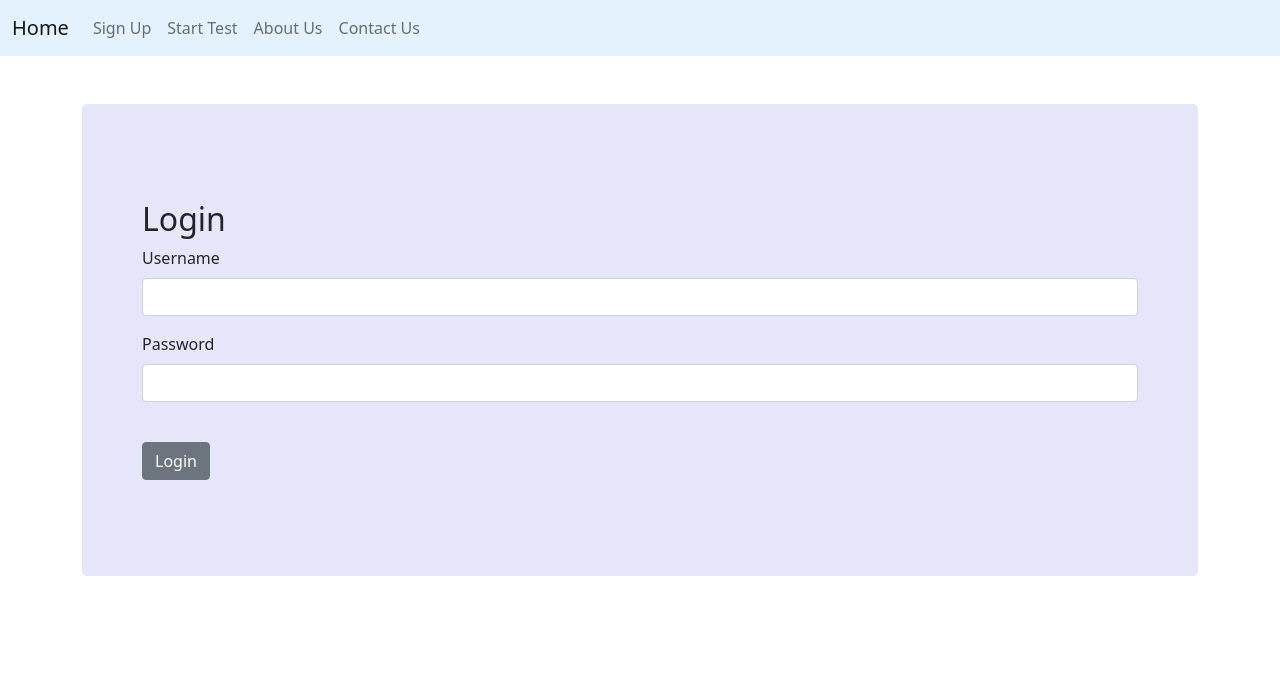
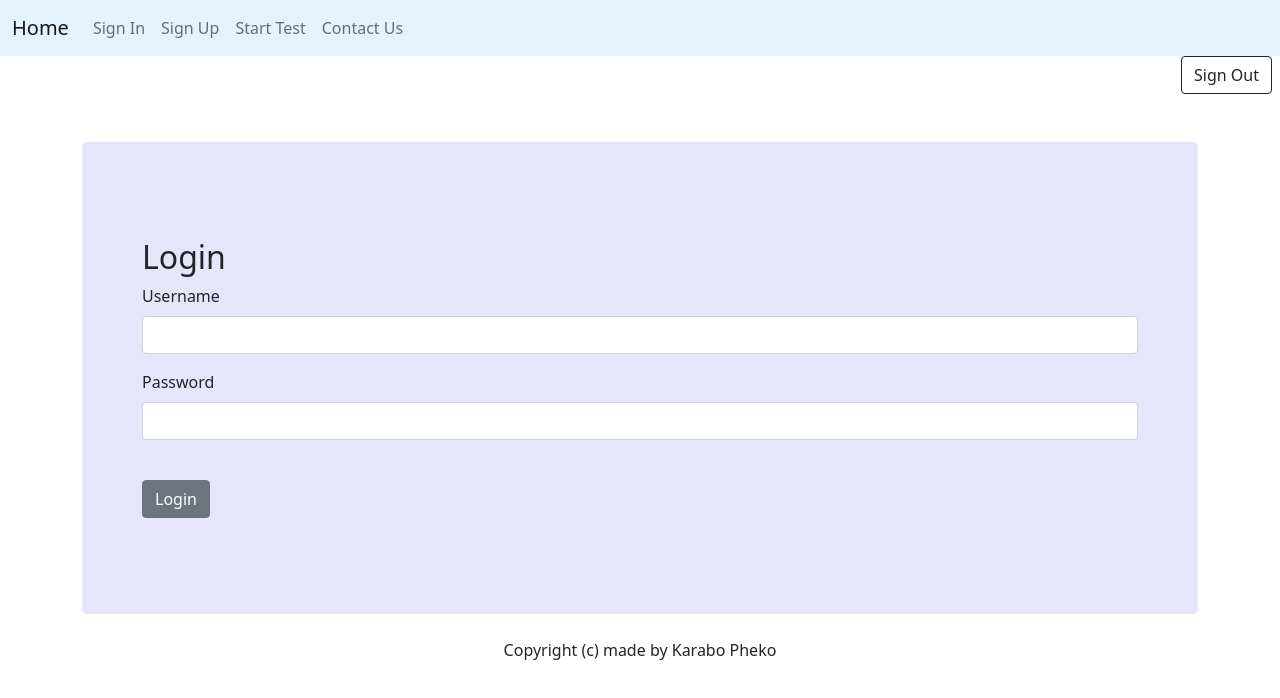
Before and after one commit to PhekoK/Online-Test-Application-Project, an Angular app: page /login in a window 1280 px wide. Shown: the top 698 px of the page. Built offline with nearby package versions, Linux system fonts and the light colour scheme.

Commit message:
Last Commit

```diff
--- a/src/app/main/main.component.html
+++ b/src/app/main/main.component.html
@@ -17,14 +17,18 @@
       <div class="collapse navbar-collapse" id="navbarText">
         <ul class="navbar-nav me-auto mb-2 mb-lg-0">
           <li class="nav-item">
+            <a routerLink='login' class="nav-link">Sign In</a>
+          </li>
+          <li class="nav-item">
             <a routerLink='register' class="nav-link">Sign Up</a>
           </li>
           <li class="nav-item">
             <a routerLink='quizhome' class="nav-link">Start Test</a>
           </li>
-          <li class="nav-item">
+
+         <!-- <li class="nav-item">
             <a routerLink='about' class="nav-link">About Us</a>
-          </li>
+          </li>-->
           <li class="nav-item">
             <a routerLink='contact' class="nav-link">Contact Us</a>
           </li>
@@ -32,7 +36,10 @@
       </div>
     </div>
   </nav>
+<div class="text-end" *ngIf="!loggedIn">
 
+  <a (click)="logout()" class="btn btn-outline-dark me-2">Sign Out</a>
+</div>
 </header>
 
 <!--Where my routes will render-->
@@ -42,7 +49,17 @@
       <div class="container-fluid py-5">
           <router-outlet>
               <!-- Placeholder for rendering rotues -->
+
           </router-outlet>
+
       </div>
   </div>
 </div>
+
+<div>
+  <div>
+    <div class="footer text-center">
+      Copyright (c) made by Karabo Pheko
+    </div>
+  </div>
+</div>
--- a/src/app/main/main.component.ts
+++ b/src/app/main/main.component.ts
@@ -1,4 +1,5 @@
 import { Component, OnInit } from '@angular/core';
+import { AuthGuard } from '../services/auth.guard';
 
 @Component({
   selector: 'app-main',
@@ -7,9 +8,19 @@ import { Component, OnInit } from '@angular/core';
 })
 export class MainComponent implements OnInit {
 
-  constructor() { }
+  loggedIn: boolean = false;
+
+  constructor(private _authGuard: AuthGuard) { }
 
   ngOnInit(): void {
+    if (this._authGuard.isLoggedIn()) {
+      this.loggedIn = true;
+    } else {
+      this.loggedIn = false;
+    }
   }
 
+  logout() {
+    this._authGuard.logout();
+  }
 }
--- a/src/app/quiz/quiz.component.html
+++ b/src/app/quiz/quiz.component.html
@@ -1,6 +1,6 @@
 <div class="row">
 
-  <h5 class="text-right">User ID:</h5>
+  <h5 class="text-right">User ID: </h5>
     <div class="col-6">
         <h3>Online Assessment</h3>
     </div>
@@ -27,8 +27,11 @@
 
     <div *ngIf="mode=='quiz' && quiz">
         <div *ngFor="let question of filteredQuestions;">
-          <div class="badge badge-info">Question {{pager.index + 1}} of {{pager.count}}.</div>
-          <div *ngIf="config.duration" class="badge badge-info float-right">Time: {{ellapsedTime}} / {{duration}}</div>
+          <div class="badge badge-dark">Question {{pager.index + 1}} of {{pager.count}}.</div>
+          <div class="row text-right">
+            <div *ngIf="config.duration" class="badge badge-info float-right">Time: {{ellapsedTime}} / {{duration}}</div>
+          </div>
+
           <h3 class="font-weight-normal">{{pager.index + 1}}.
             <span [innerHTML]="question.name"></span>
           </h3>
@@ -36,7 +39,7 @@
             <div class="col-6" *ngFor="let option of question.options">
               <div class="option">
                 <label class="font-weight-normal" [attr.for]="option.id">
-                  <input id="{{option.id}}" type="checkbox" [(ngModel)]="option.selected" (change)="onSelect(question, option);" /> {{option.name}}
+                  <input id="{{option.id}}" type="checkbox" [(ngModel)]="option.selected" class="bg bg-success" (change)="onSelect(question, option);" /> {{option.name}}
                 </label>
               </div>
             </div>
@@ -65,7 +68,7 @@
                 <h4>{{index + 1}}. {{question.name}}</h4>
                 <div class="row">
                     <div class="col-6" *ngFor="let Option of question.options">
-                        <input type="checkbox" id="{{Option.id}}" disabled="disabled" [(ngModel)]="Option.selected" />
+                        <input type="radio" id="{{Option.id}}" disabled="disabled" [(ngModel)]="Option.selected" />
                         {{Option.name}}
                     </div>
                 </div>
@@ -77,7 +80,7 @@
     </div>
     <hr />
     <div *ngIf="mode!='result' text-center">
-        <button class="btn btn-info" (click)="mode = 'quiz'">Back To Quiz</button> |
+        <button class="btn btn-info" (click)="mode = 'quiz'">Back To Assessment</button> |
         <button class="btn btn-warning" (click)="mode = 'review'">Review Answers</button> |
         <button class="btn btn-primary" (click)="onSubmit();">Submit Quiz</button>
     </div>
--- a/src/app/quiz/quiz.component.ts
+++ b/src/app/quiz/quiz.component.ts
@@ -1,9 +1,10 @@
 import { Component, OnInit } from '@angular/core';
 
-import {  Router } from '@angular/router';
 import { QuizService } from '../services/quiz.service';
 import { Option, Question, Test, QuizConfig } from '../models/app';
 import { HelperService } from '../services/helper.service';
+import { Router } from '@angular/router';
+
 
 @Component({
   selector: 'app-quiz',
@@ -57,6 +58,8 @@ export class QuizComponent implements OnInit {
     this.quizes = this._quizService.getAll(); //fetches quizes from backend
     this.quizName = this.quizes[0].id;
     this.loadQuiz(this.quizName);
+
+    //User ID
   }
 
   /*ngOnInit(): void{
@@ -134,6 +137,7 @@ export class QuizComponent implements OnInit {
     let answers = [];
     this.quiz.questions.forEach(i => answers.push({ 'testId': this.id , 'questionId': i.id, 'answered': i.answered}));
 
+    alert('You are about to submit the test...!!')
     console.log(this.quiz.questions);
     this.mode = 'result';
   }
```
